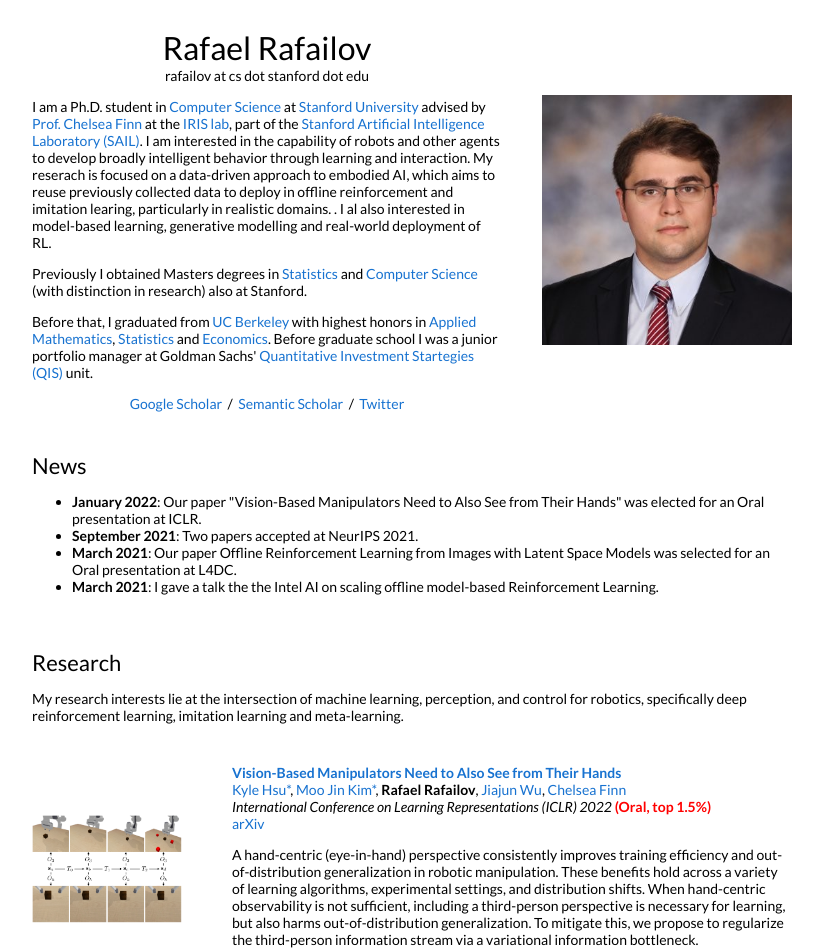
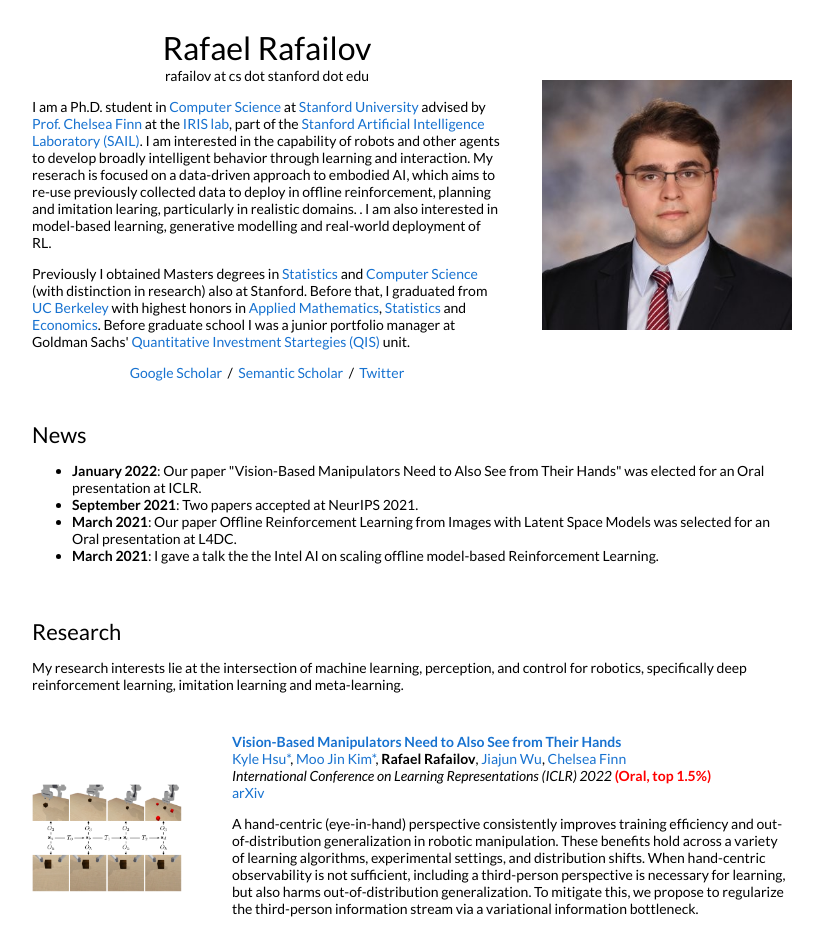
Before and after one commit to rmrafailov/rmrafailov.github.io, a plain HTML site: page index.html in a window 1280 px wide. Shown: the top 951 px of the page, without its empty margins (228-1051 px from the left). Drawn offline with Linux system fonts and the light colour scheme.

Commit message:
Add files via upload

```diff
--- a/index.html
+++ b/index.html
@@ -90,16 +90,13 @@
 	  <a href="https://ai.stanford.edu/~cbfinn/">Prof. Chelsea Finn</a> at the
 	  <a href="https://irislab.stanford.edu/">IRIS lab</a>, part of the
 	  <a href="https://ai.stanford.edu/">Stanford Artificial Intelligence Laboratory (SAIL)</a>. I am interested in the capability of robots and other agents to develop broadly intelligent behavior through learning and interaction.
-	   My reserach is focused on a data-driven approach to embodied AI, which aims to reuse previously collected data to deploy in offline reinforcement and imitation learing, particularly in realistic domains. .
-	   I al also interested in model-based learning, generative modelling and real-world deployment of RL.
+	   My reserach is focused on a data-driven approach to embodied AI, which aims to re-use previously collected data to deploy in offline reinforcement, planning and imitation learing, particularly in realistic domains. .
+	   I am also interested in model-based learning, generative modelling and real-world deployment of RL.
     </p>
 	<p>
 	Previously I obtained Masters degrees in
 	  <a href="https://statistics.stanford.edu/"> Statistics </a> and
-	  <a href="https://cs.stanford.edu/"> Computer Science</a> (with distinction in research) also at Stanford.
-	</p>
-	<p>
-	  Before that, I graduated from <a href="http://www.berkeley.edu/">UC Berkeley</a> with highest honors in
+	  <a href="https://cs.stanford.edu/"> Computer Science</a> (with distinction in research) also at Stanford. Before that, I graduated from <a href="http://www.berkeley.edu/">UC Berkeley</a> with highest honors in
 	  <a href="http://math.berkeley.edu/">Applied Mathematics</a>, <a href="http://statistics.berkeley.edu//">Statistics</a> and <a href="https://www.econ.berkeley.edu///">Economics</a>. Before graduate school I was a junior portfolio manager at Goldman Sachs' <a href="https://www.gsam.com/content/gsam/us/en/advisors/market-insights/gsam-insights/quantinomics.html">Quantitative Investment Startegies (QIS)</a> unit.
 		</p>
 		<p align=center>
```
